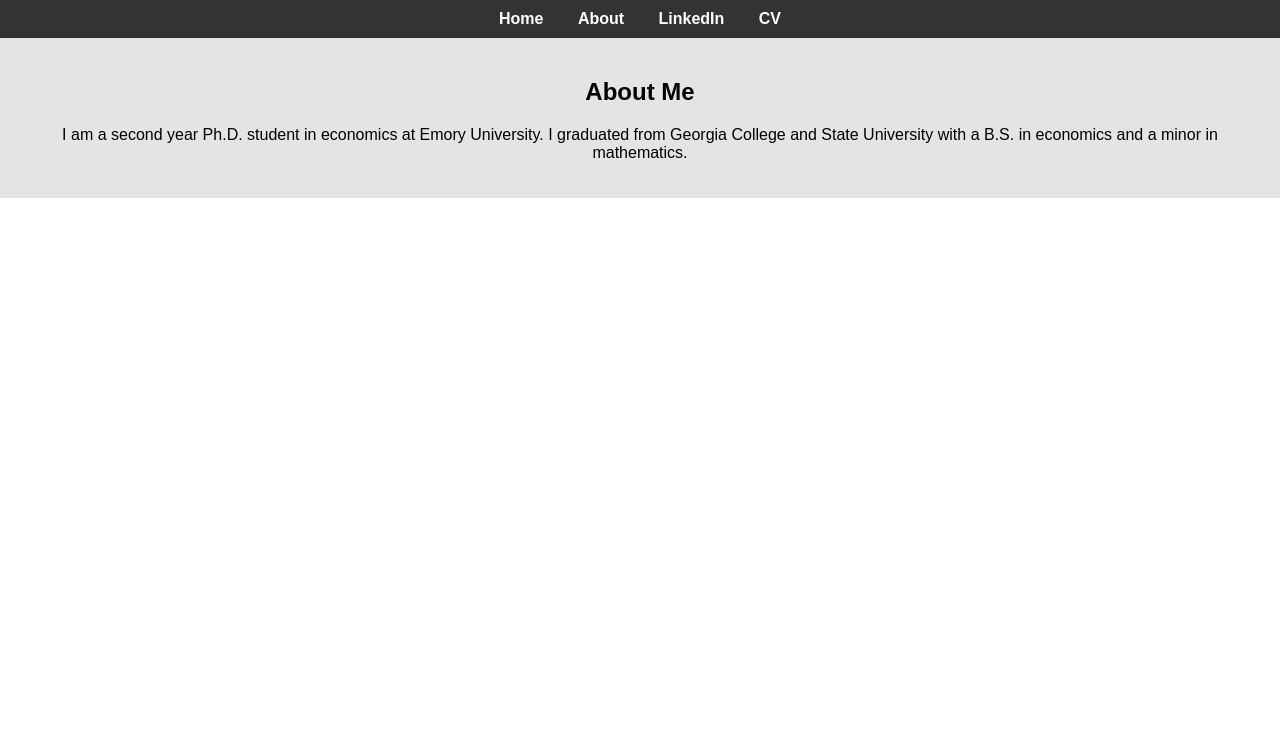
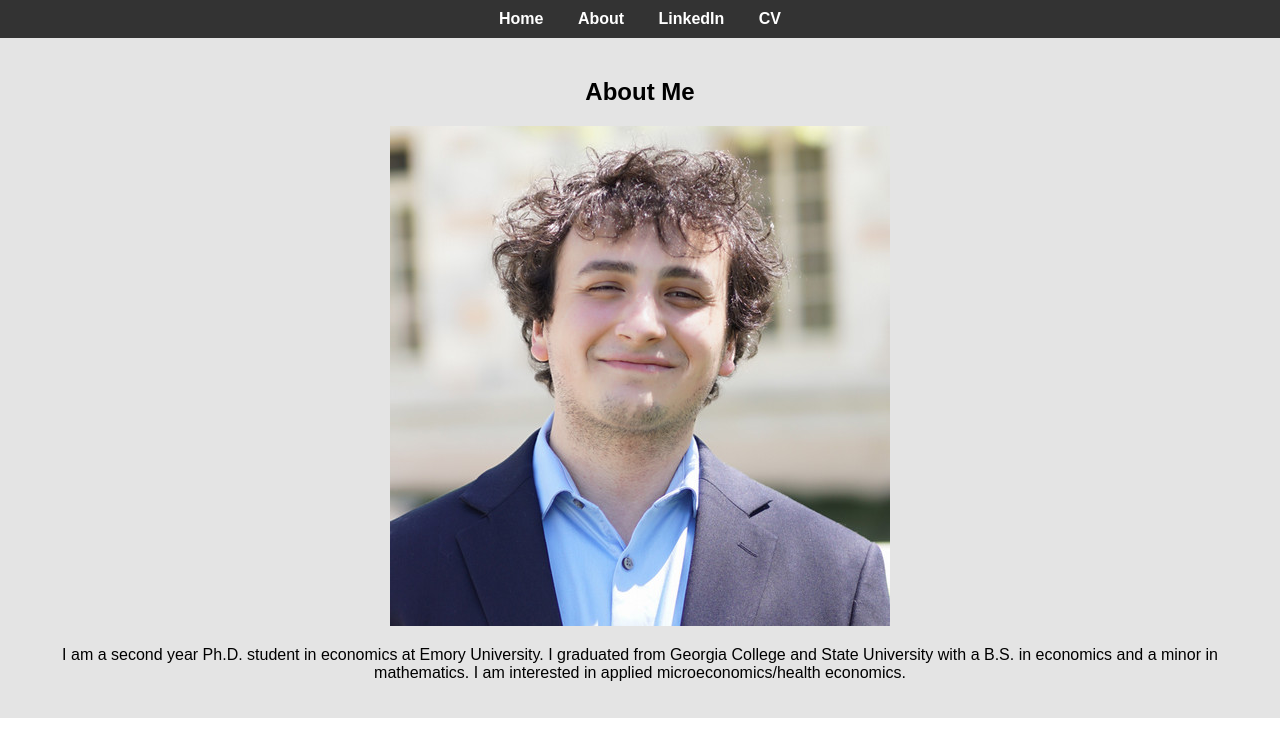
Before and after one commit to bmpasca/bmpasca.github.io, a plain HTML site: page index.html in a window 1280 px wide. Drawn offline with Linux system fonts and the light colour scheme.

Commit message:
Added picture

```diff
--- a/index.html
+++ b/index.html
@@ -66,7 +66,8 @@
     </header>
     <section id="about">
         <h2>About Me</h2>
-        <p>I am a second year Ph.D. student in economics at Emory University. I graduated from Georgia College and State University with a B.S. in economics and a minor in mathematics.</p>
+        <img src="pascali-brandon-2024.jpeg" alt="Profile Picture">
+        <p>I am a second year Ph.D. student in economics at Emory University. I graduated from Georgia College and State University with a B.S. in economics and a minor in mathematics. I am interested in applied microeconomics/health economics.</p>
     </section>
 </body>
 </html>
```
